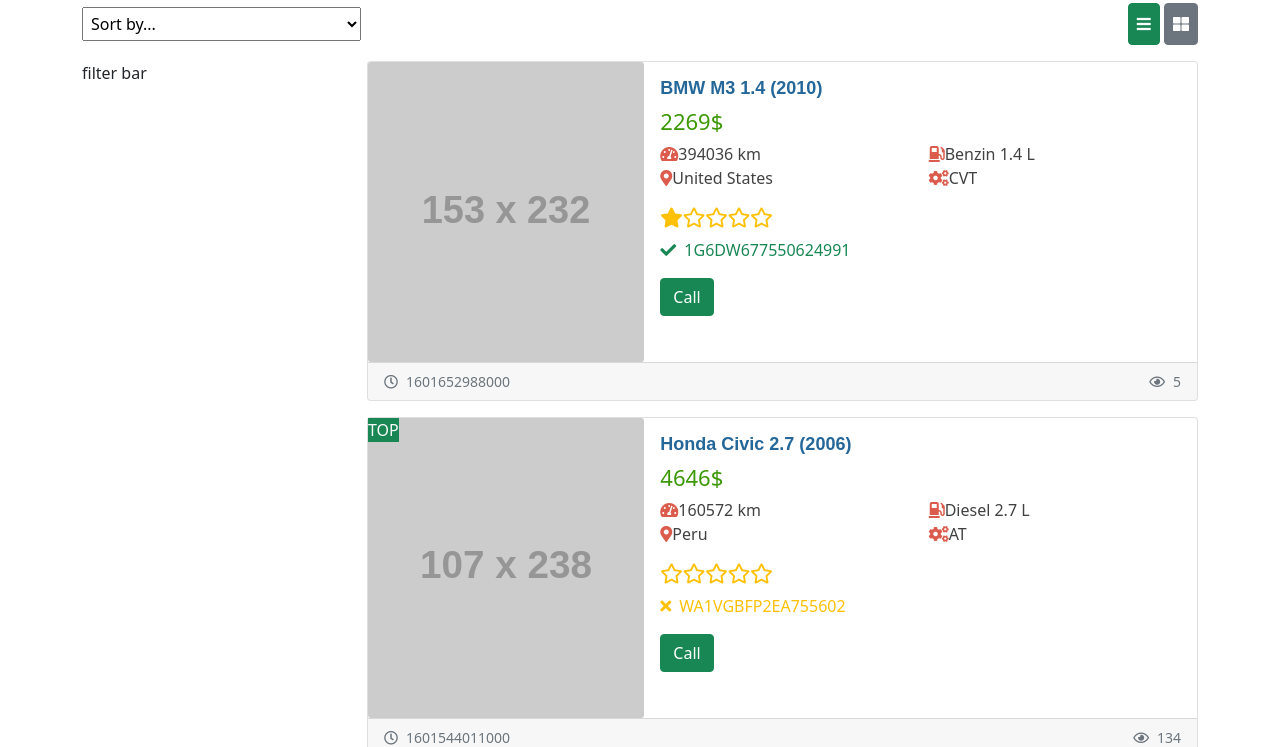
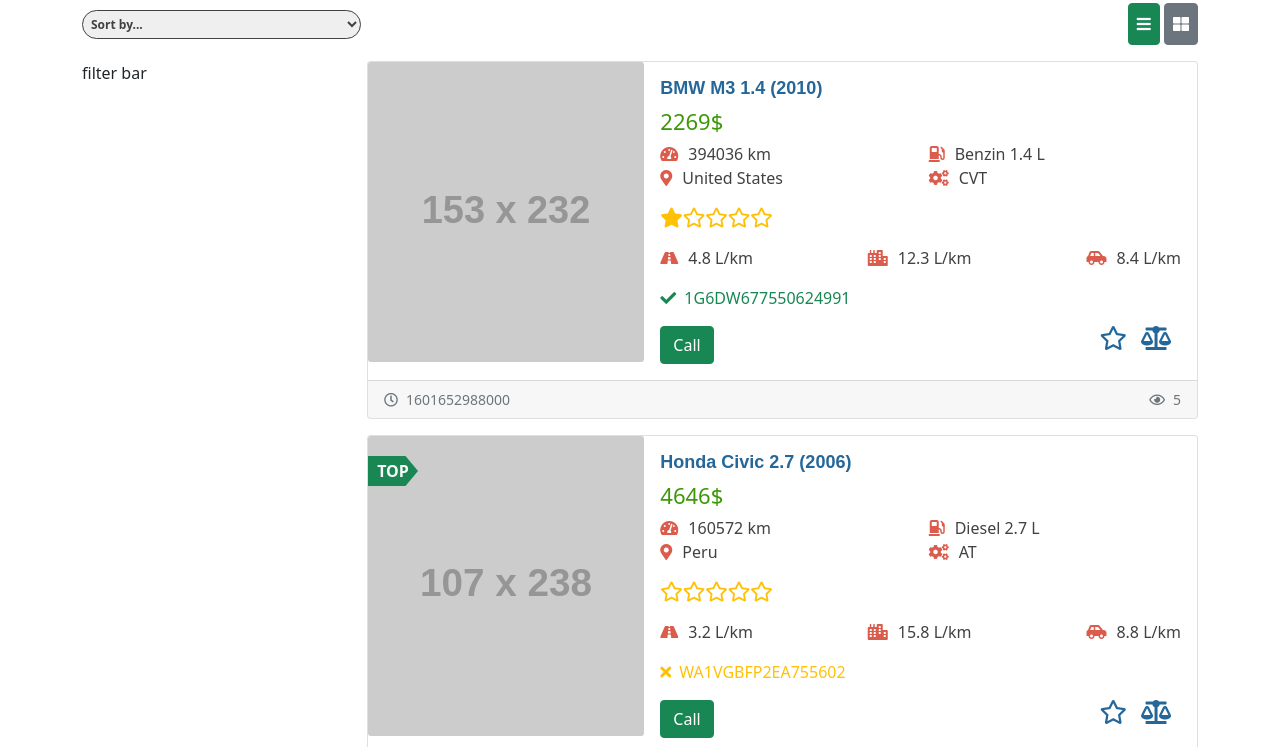
Before and after one commit to OldFox94ua/AutoRiaAlmost, a plain HTML site: page index.html in a window 1280 px wide. Shown: the part 53-800 px from the top of the page. Drawn offline with nearby package versions, Linux system fonts and the light colour scheme; placeholder pictures from the web are drawn by us.

Commit message:
feat: completion of card elements
added card elements: fuel consumption, comparison and selection buttons, modified sticker output elements of the best

```diff
--- a/css/style.css
+++ b/css/style.css
@@ -1,18 +1,17 @@
-ol,
 ul {
   list-style: none;
 }
-.card-list.row-cols-2{
+.card-list.row-cols-2 {
   justify-content: space-between;
 }
-.card-list.row-cols-2>.card{
+.card-list.row-cols-2 > .card {
   width: 49%;
 }
 .card-list.row-cols-2 .card-img-wrap,
-.card-list.row-cols-2 .card-body-wrap{
+.card-list.row-cols-2 .card-body-wrap {
   width: 100%;
 }
-.card-list.row-cols-2 .card-img{
+.card-list.row-cols-2 .card-img {
   height: 250px;
 }
 
@@ -26,11 +25,23 @@
     color: #fff;
 } */
 
-.card-top{
+.card-top {
+  width: 50px;
+  height: 30px;
   position: absolute;
+  top: 20px;
+  clip-path: polygon(0% 0%, 75% 0%, 100% 50%, 75% 100%, 0% 100%);
+  display: flex;
+  align-items: center;
+  justify-content: center;
+  font-weight: 700;
+}
+.info-block {
+  cursor: default;
 }
 .info-block i {
   color: #db5c4c;
+  margin-right: 10px;
 }
 .info-block {
   color: #414042;
@@ -47,3 +58,34 @@
   color: #3c9806;
   font-size: 22px;
 }
+.addition-info li {
+  color: #414042;
+}
+.addition-info {
+  padding-left: 0px;
+}
+.addition-info i {
+  color: #db5c4c;
+  margin-right: 10px;
+}
+.sort-select {
+  font-size: 12px;
+  font-weight: 700;
+  color: #414042;
+  box-sizing: border-box;
+  border: 1px solid #414042;
+  border-radius: 15px;
+}
+
+.info-block::after {
+  content: attr(data-title);
+}
+.info-block:hover::after {
+  content: attr(data-title);
+}
+.selection-buttons  i{
+  color:#256799;
+  font-size: 24px;
+  margin-right: 10px;
+
+}
--- a/js/app.js
+++ b/js/app.js
@@ -2,6 +2,9 @@
 const cardListEl = document.getElementById('cardList')
 const sortSelectEl = document.getElementById('sortSelect')
 const masonryBtnsEl = document.getElementById('masonryBtns')
+
+
+
 
 
 // {
@@ -100,14 +103,25 @@
           <h3 class="card-title">${data.make} ${data.model} ${data.engine_volume} (${data.year})</h3>
           <h4 class="card-price">${data.price}$</h4>
           <ul class="info-block">
-            <li><i class="fas fa-tachometer-alt"></i>${data.odo} km</li>
-            <li><i class="fas fa-map-marker-alt"></i>${data.country}</li>
-            <li><i class="fas fa-gas-pump me-10"></i>${data.fuel} ${data.engine_volume} L</li>
-            <li><i class="fas fa-cogs"></i>${data.transmission}</li>
+            <li title="car mileage"><i class="fas fa-tachometer-alt" ></i>${data.odo} km</li>
+            <li title="location"><i class="fas fa-map-marker-alt" ></i>${data.country}</li>
+            <li title="engine information"><i class="fas fa-gas-pump"></i>${data.fuel} ${data.engine_volume} L</li>
+            <li title="transmission type"><i class="fas fa-cogs"></i>${data.transmission}</li>
           </ul>
           <h5 class="card-rating text-warning"> ${starIcons}</h5>
+          <ul class="addition-info d-flex justify-content-between mt-3">
+            <li><i class="fas fa-road"></i>${data.consume.road} L/km</li>
+            <li><i class="fas fa-city"></i>${data.consume.city} L/km</li>
+            <li><i class="fas fa-car-side"></i>${data.consume.mixed} L/km</li>
+          </ul>
           ${data.vin ? `<p class="card-vin ${data.vin_check ? 'text-success' : 'text-warning'}">${data.vin_check ? `<i class="fas fa-check me-2"></i>` : `<i class="fas fa-times me-2"></i>`}${data.vin}</p>` : `<p class="card-vin">Продавець не надав VIN код!</p>`}
-          <a href="tel:${data.phone}" class="btn btn-success call-btn">Call</a>
+          <div class=" d-flex justify-content-between">
+            <a href="tel:${data.phone}" class="btn btn-success call-btn">Call</a>
+            <div class="selection-buttons">
+              <i class="far fa-star"></i>
+              <i class="fas fa-balance-scale"></i>
+            </div>
+          </div>
         </div>
       </div>
       <div class="col-12 card-footer text-muted">
@@ -120,7 +134,6 @@
   </div>`
 }
 
-
 //Utils
 function findSiblings(DOMelement) {
   // const parent = DOMelement.parentElement
```
Also changed, not shown: index.html (+3 -21 lines).
